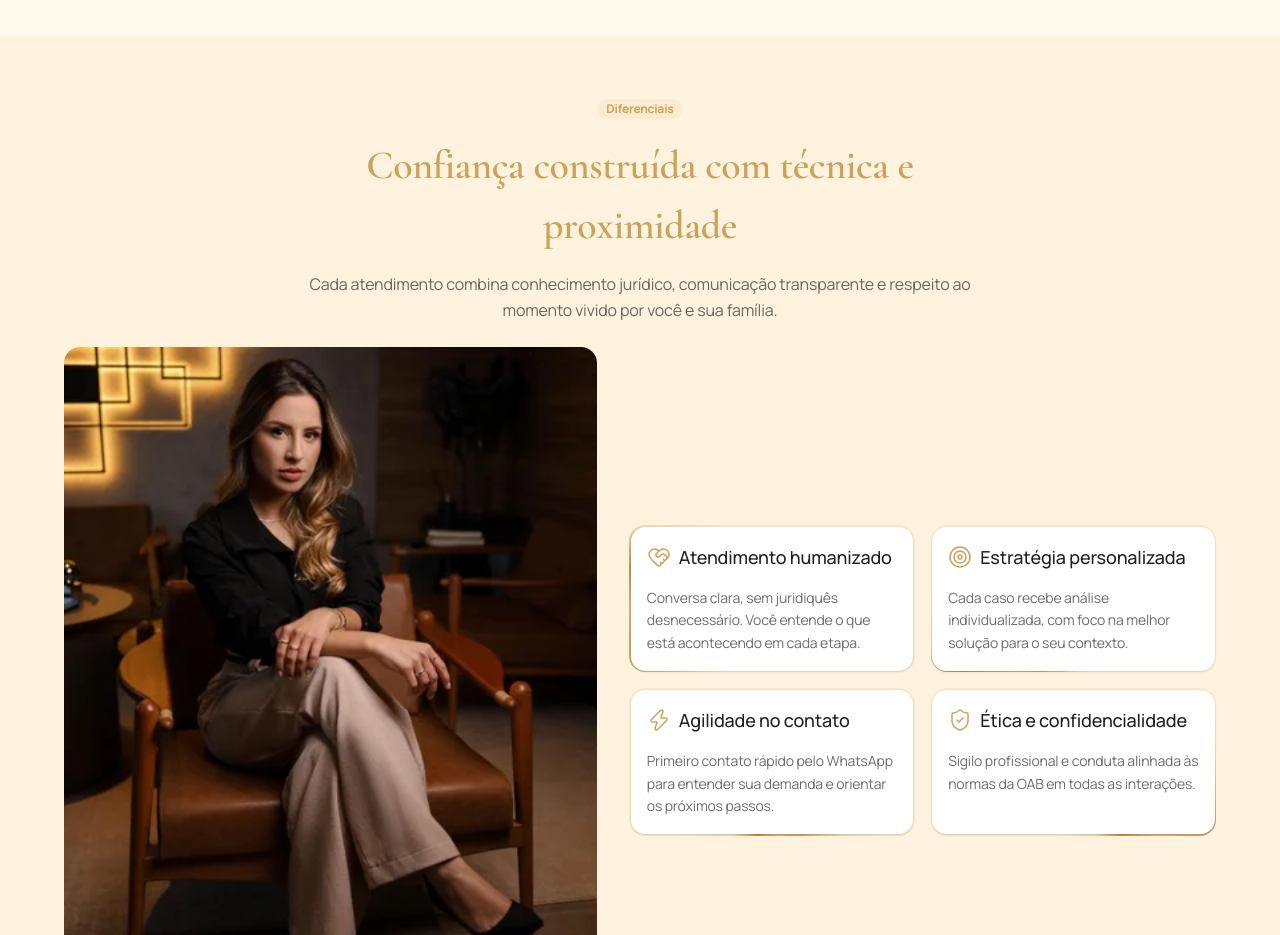
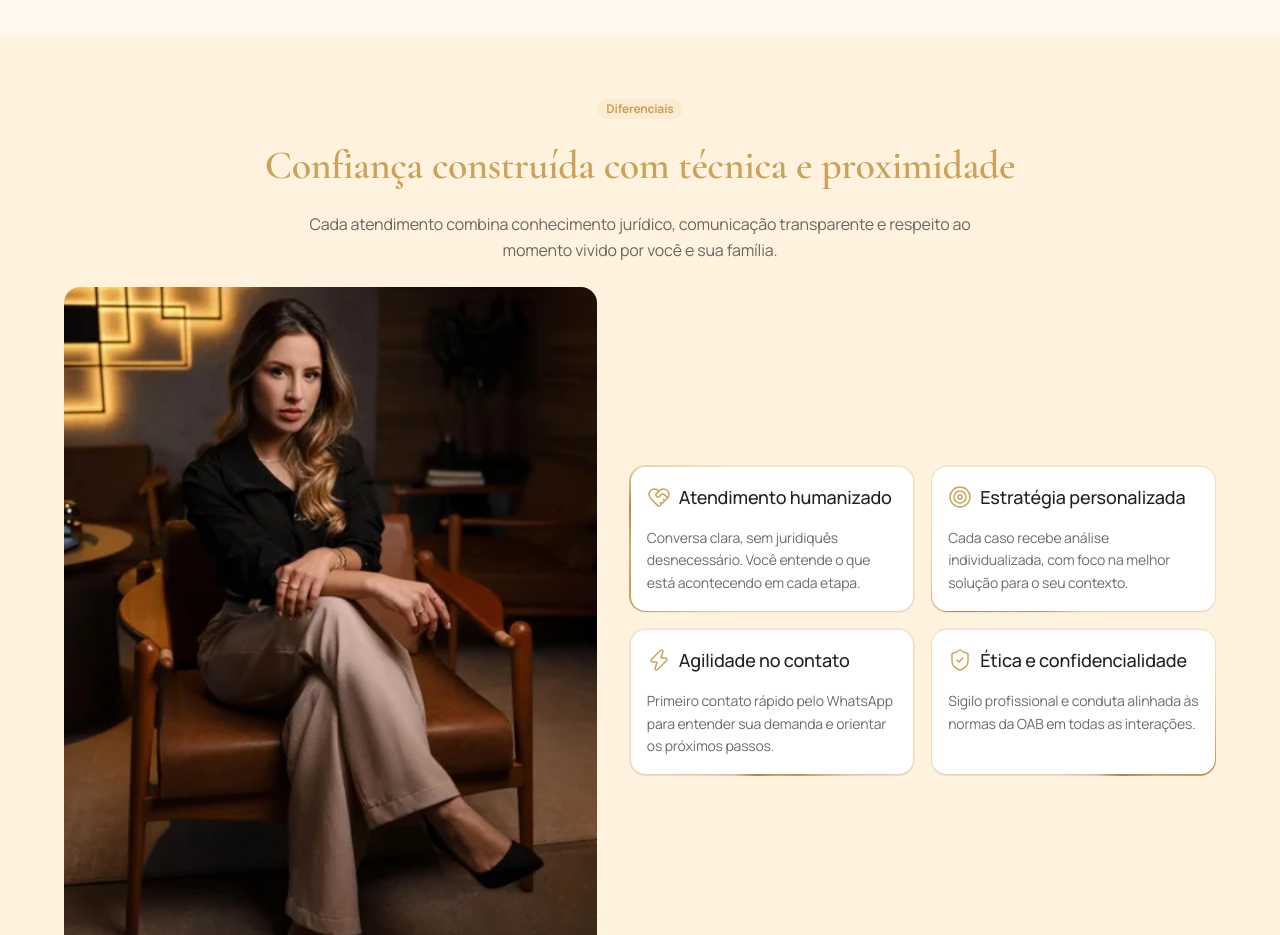
Before and after one commit to filipevolz/layana-laurindo, a React (Vite) app: page / in a window 1280 px wide. Shown: the part 3080-4015 px from the top of the page. Built offline with nearby package versions, Linux system fonts and the light colour scheme.

Commit message:
remove max-w h2

```diff
--- a/src/components/sections/TrustSection.tsx
+++ b/src/components/sections/TrustSection.tsx
@@ -22,7 +22,7 @@ export function TrustSection() {
           </Badge>
           <h2
             id="trust-heading"
-            className="text-section-title font-display mx-auto max-w-2xl text-brand"
+            className="text-section-title font-display mx-auto text-brand"
           >
             Confiança construída com técnica e proximidade
           </h2>
```
